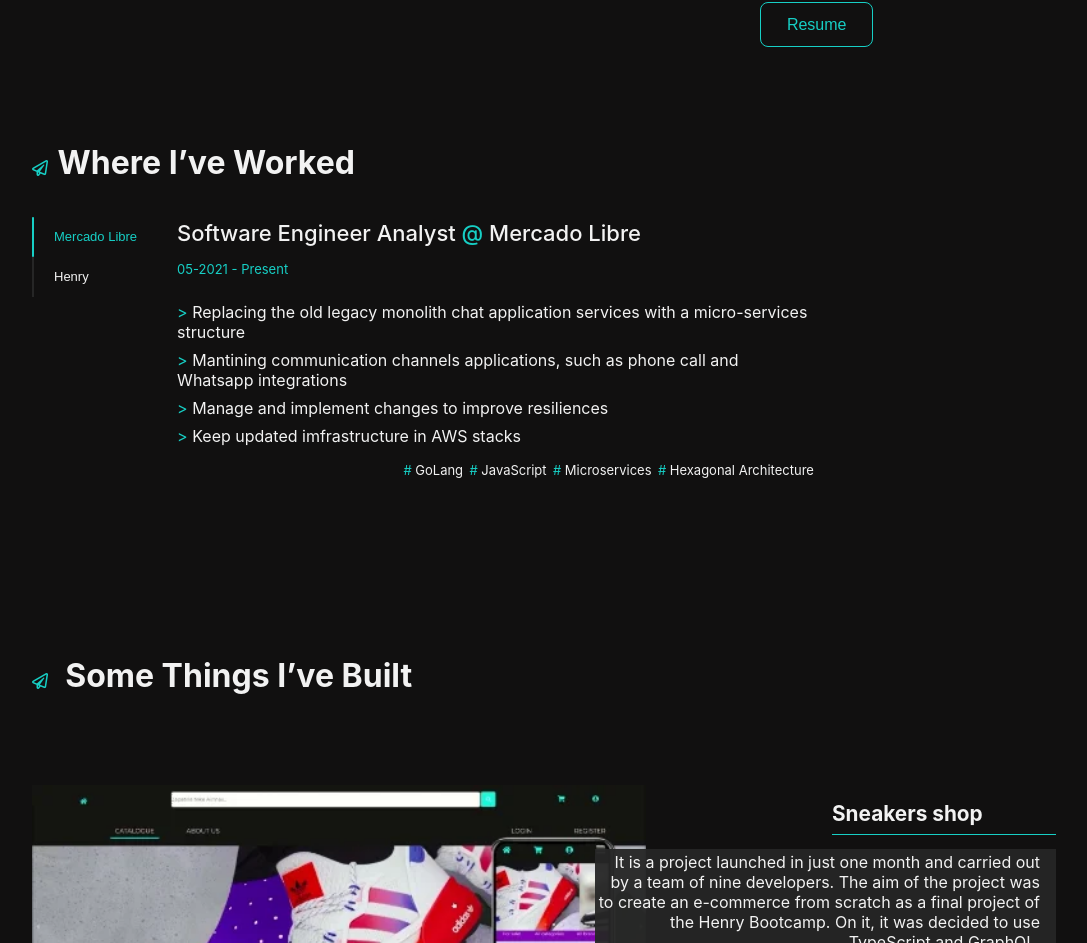
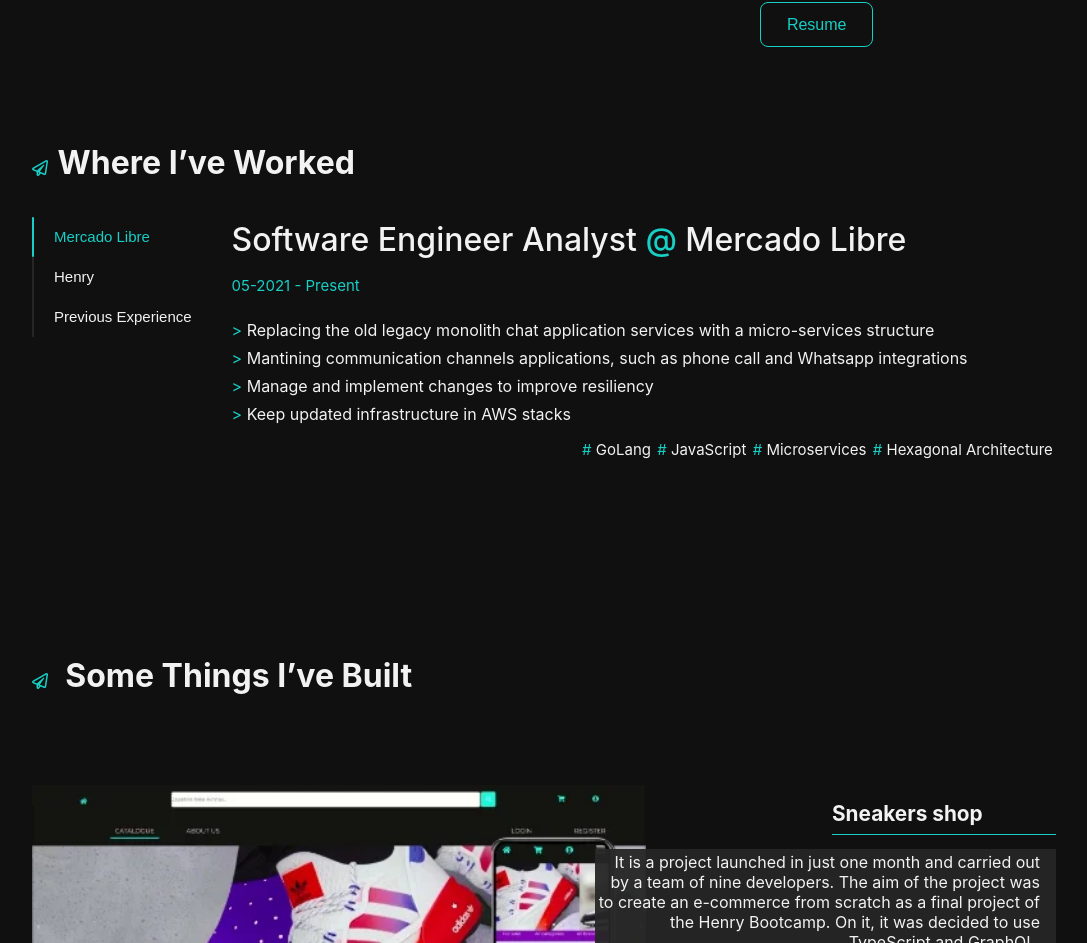
Before and after one commit to mstefa/mstefa, a React (Create React App) app: page / in a window 1280 px wide. Shown: the part 953-1896 px from the top of the page, without its empty margins (96-1183 px from the left). Built offline with nearby package versions, Linux system fonts and the light colour scheme.

Commit message:
feat: extract job infromation to file

```diff
--- a/src/GlobalStyles.js
+++ b/src/GlobalStyles.js
@@ -16,18 +16,18 @@
 export var mediumGray = "#888888";
 export var darkGray = "#262626";
 
-export var maxWidth = "80rem";
+export var maxWidth = "70rem";
 export var animationTime = "1.5s";
 
 // font sizes
 export var fzxxs= "12px";
-export var fzxs= "13px";
-export var fzsm= "14px";
-export var fzmd= "16px";
-export var fzlg= "18px";
-export var fzxl= "20px";
-export var fzxxl= "22px";
-export var fzheading= "32px";
+export var fzxs= "15px";
+export var fzsm= "18px";
+export var fzmd= "22px";
+export var fzlg= "28px";
+export var fzxl= "30px";
+export var fzxxl= "32px";
+export var fzheading= "42px";
 
 
 export const GlobalStyles = createGlobalStyle`
--- a/src/components/jobs/Jobs.jsx
+++ b/src/components/jobs/Jobs.jsx
@@ -1,48 +1,10 @@
 import {React, useState, useEffect, useRef} from 'react'
 import {StyledJobs, StyledTabList, StyledTabButton,StyledHighlight, StyledTabPanels, StyledTabPanel } from './StyledJobs'
-// import { KEY_CODES } from '@utils';
+import jobsData from "../../jobsData.json";
 
 
 export default function Jobs() {
 
-  let jobsData = [
-    {
-    company: "Mercado Libre",
-    title: "Software Engineer Analyst",
-    url: "https://mercadolibre.com/",
-    range: "05-2021 - Present",
-    shortDescription: "Part of the CX-IT team",
-    items: [
-      {description: "Replacing the old legacy monolith chat application services with a micro-services structure"},
-      {description: "Mantining communication channels applications, such as phone call and Whatsapp integrations"},
-      {description: "Manage and implement changes to improve resiliences"},
-      {description: "Keep updated imfrastructure in AWS stacks"},
-    ],
-    mainTechnologies: [
-      {name: "GoLang"},
-      {name: "JavaScript"},
-      {name: "Microservices"},
-      {name: "Hexagonal Architecture"}
-    ]
-    },
-    {
-      company: "Henry",
-      title: "Teaching Assistant",
-      url: "https://www.soyhenry.com/",
-      range: "05-2021 - 07-2021",
-      shortDescription: "Part-time",
-      items: [
-        {description: "Supporting a designated group of students undertaking teacher designated activities"},
-        {description: "Promote their own continuous professional development, and engage enthusiastically with the processes of become a developer."},
-      ],
-      mainTechnologies: [
-        {name: "JavaScript"},
-        {name: "TypeScript"},
-        {name: "React"},
-        {name: "Node"}
-      ]
-    }
-  ];
 
   const [activeTabId, setActiveTabId] = useState(0);
   const [tabFocus, setTabFocus] = useState(null);
@@ -108,12 +70,15 @@
                     hidden={activeTabId !== i}>
                     <h4>
                       <span>{title}</span>
+                      {
+                        url &&
                         <span className="company">
                           &nbsp;@&nbsp;
                           <a href={url} >
                             {company}
                           </a>
                         </span>
+                      }
                     </h4>
                     <p className="range">{range}</p>
                     <ul className='itemsList'>
@@ -124,10 +89,10 @@
                       }
                       )}
                     </ul>
-                    <ul className='technologiesList'>
-                      {e.mainTechnologies && e.mainTechnologies.map(t => {
+                    <ul className='skillsList'>
+                      {e.skills && e.skills.map(s => {
                         return (
-                          <li>{t.name}</li>
+                          <li>{s.name}</li>
                         )
                       }
                       )}
--- a/src/components/jobs/StyledJobs.js
+++ b/src/components/jobs/StyledJobs.js
@@ -37,7 +37,6 @@
 
 export const StyledTabList = styled.div`
   position: relative;
-  // z-index: 3;
   width: max-content;
   padding: 0;
   margin: 0.5rem 0 0 0;
@@ -131,7 +130,7 @@
 export const StyledTabPanels = styled.div`
   position: relative;
   width: 100%;
-  max-width: 40rem;
+  max-width: 60rem;
   margin-left: 20px;
 
   @media (max-width: 600px) {
@@ -174,7 +173,7 @@
     }
   }
 
-  .technologiesList {
+  .skillsList {
     display:flex;
         flex-wrap:wrap;
         justify-content: flex-end;
--- /dev/null
+++ b/src/jobsData.json
@@ -0,0 +1,55 @@
+[
+  {
+  "company": "Mercado Libre",
+  "title": "Software Engineer Analyst",
+  "url": "https://mercadolibre.com/",
+  "range": "05-2021 - Present",
+  "short_description": "Part of the CX-IT team",
+  "items": [
+    {"description": "Replacing the old legacy monolith chat application services with a micro-services structure"},
+    {"description": "Mantining communication channels applications, such as phone call and Whatsapp integrations"},
+    {"description": "Manage and implement changes to improve resiliency"},
+    {"description": "Keep updated infrastructure in AWS stacks"}
+  ],
+  "skills": [
+    {"name": "GoLang"},
+    {"name": "JavaScript"},
+    {"name": "Microservices"},
+    {"name": "Hexagonal Architecture"}
+  ]
+  },
+  {
+    "company": "Henry",
+    "title": "Teaching Assistant",
+    "url": "https://www.soyhenry.com/",
+    "range": "05-2021 - 07-2021",
+    "short_description": "Part-time",
+    "items": [
+      {"description": "Supporting a designated group of students undertaking teacher designated activities"},
+      {"description": "Promote their own continuous professional development, and engage enthusiastically with the processes of become a developer."}
+    ],
+    "skills": [
+      {"name": "JavaScript"},
+      {"name": "TypeScript"},
+      {"name": "React"},
+      {"name": "Node"}
+    ]
+  },
+  {
+    "company": "Previous Experience",
+    "title": "Aeronautical Engineer",
+    "url": "",
+    "range": "2012 - 2020",
+    "short_description": "Full-time",
+    "items": [
+      {"description": "working in main players of industries like Siemens and Airbus"},
+      {"description": "Leading multidisciplinary team on differents sites"},
+      {"description": "Negotiations with customers and contractors"}
+    ],
+    "skills": [
+      {"name": "multicultural working environment"},
+      {"name": "Project Management"},
+      {"name": "Leadership"}
+    ]
+  }
+]
```
Lines whose indentation alone changed are shown as unchanged.
